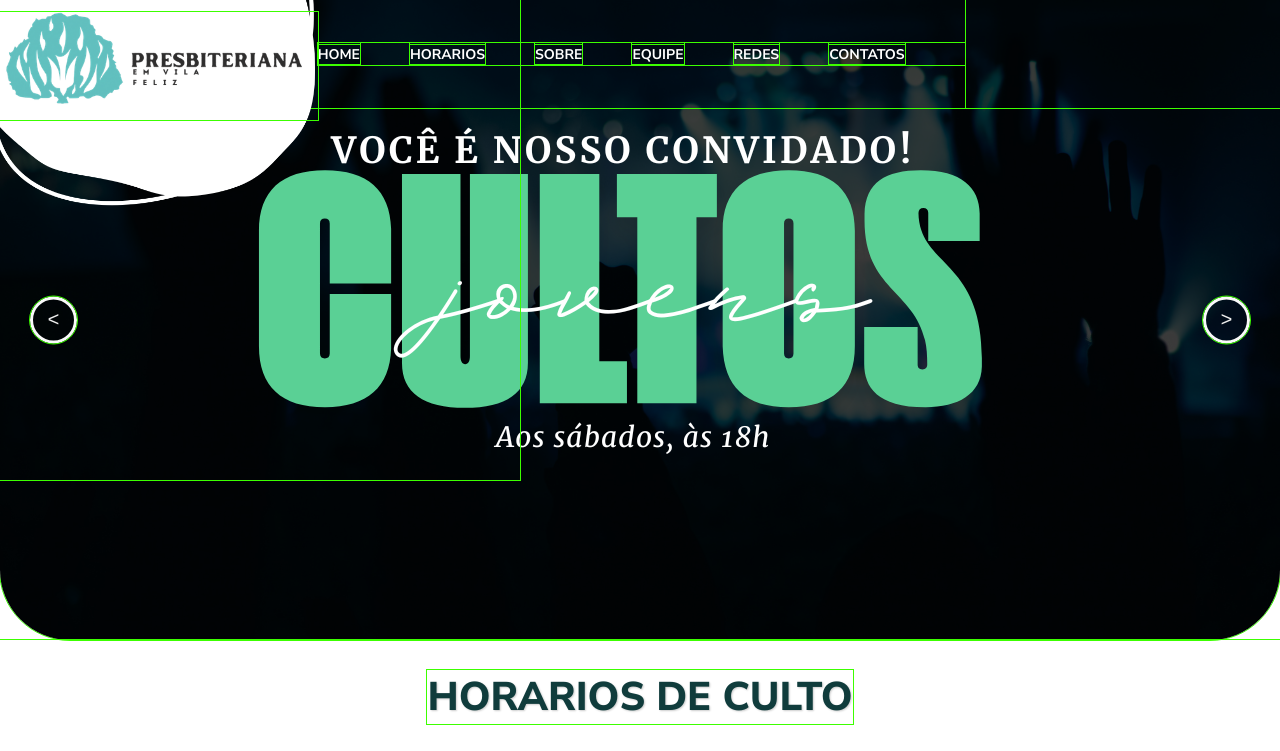
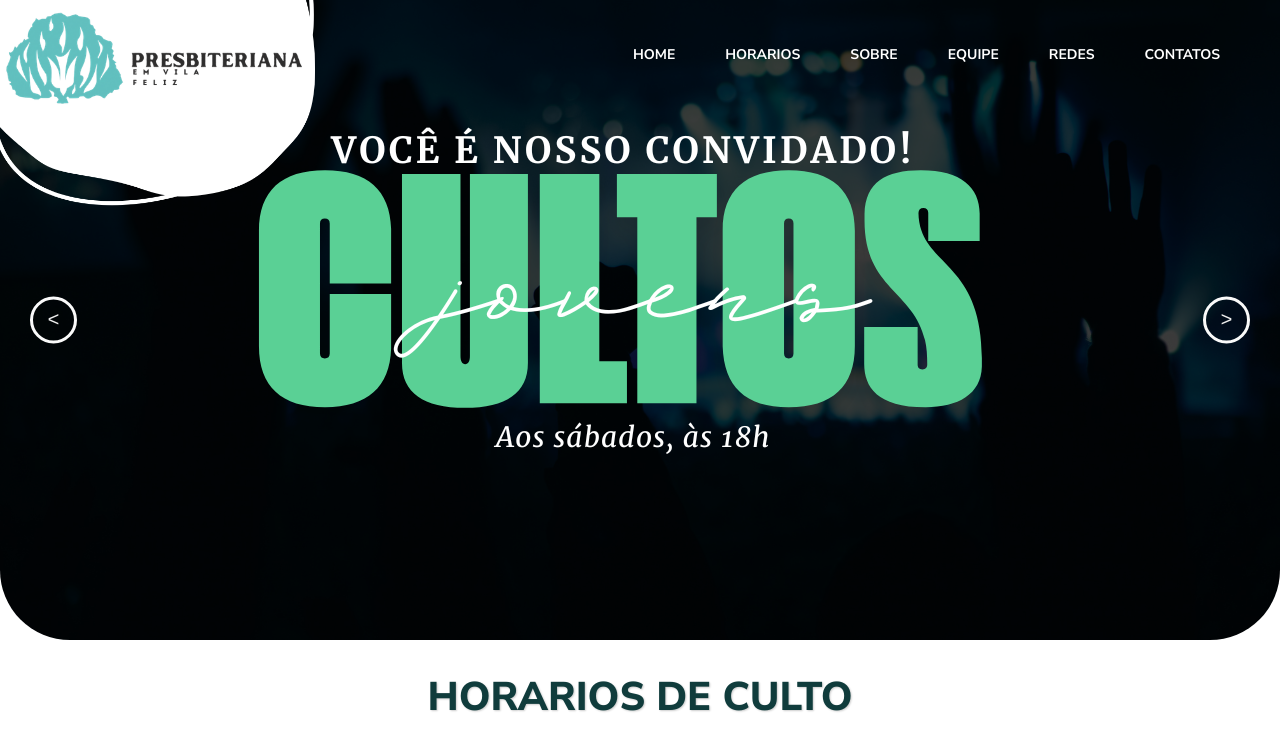
Before and after one commit to Elivelton0011/Presbiteriana-Portal, a plain HTML site: page index.html in a window 1280 px wide. Shown: the top 751 px of the page. Drawn offline with Linux system fonts and the light colour scheme.

Commit message:
fix: bugs corrigidos(responsividade)

```diff
--- a/estilos/style.css
+++ b/estilos/style.css
@@ -7,9 +7,6 @@
      box-sizing: border-box;
 }
 
-    *{
-    outline: 1px solid rgb(60, 255, 0);
-}
 :root {
     --destaque: #54b7b5;
     --footer: #404040d9;
@@ -26,13 +23,13 @@ header{
     position: fixed;
     z-index: 5;
     display: flex;
-    width: 100%;
+    width: 100vw;
 }
 
 div.flex{
     display: flex;
     align-items: center;
-    width: 100%;
+    width: 100vw;
     justify-content: space-between;
 }
 
```
